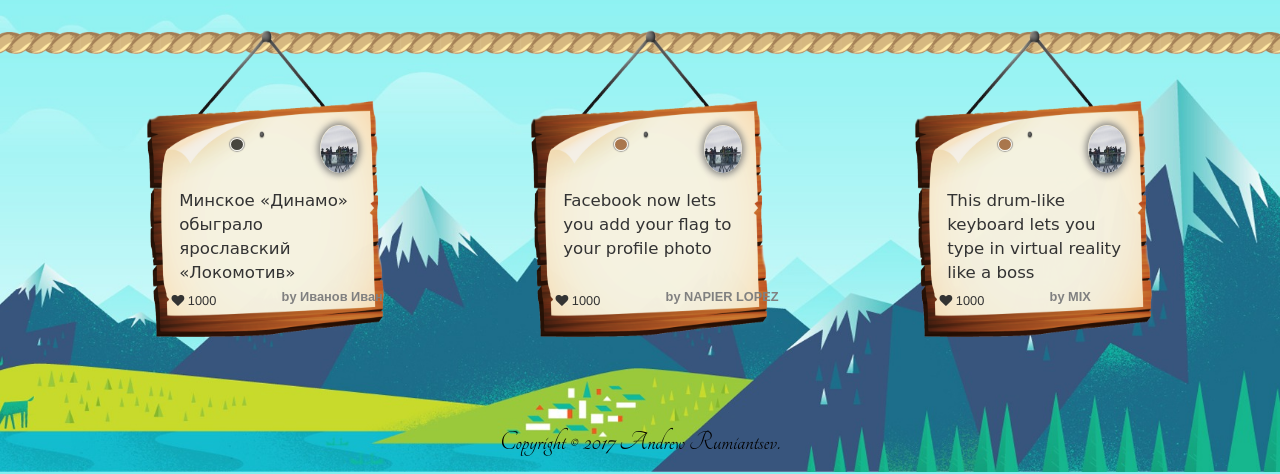
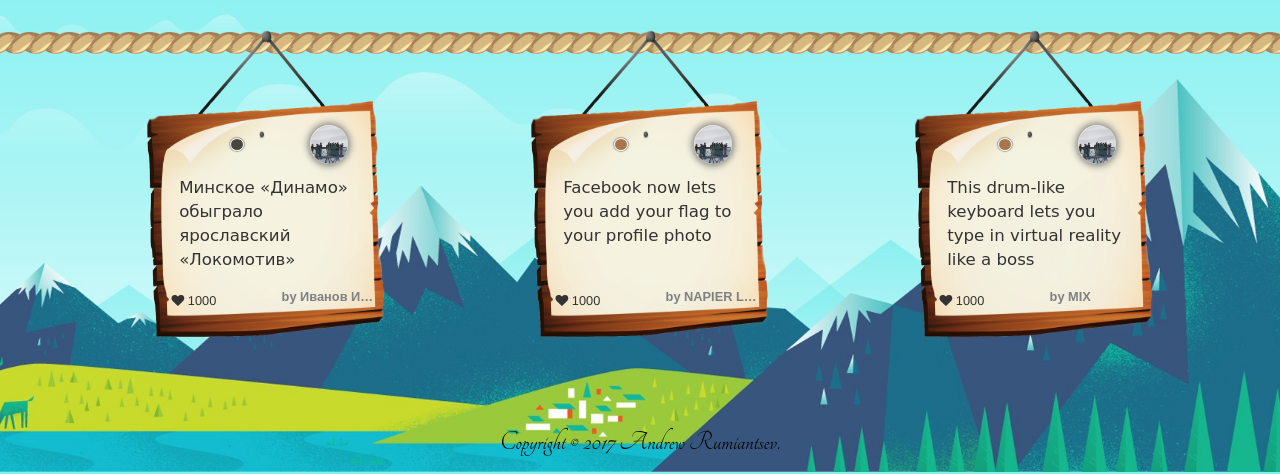
Before and after one commit to akrum/Flight, a plain HTML site: page index.html in a window 1280 px wide. Shown: the part 328-802 px from the top of the page. Drawn offline with nearby package versions, Linux system fonts and the light colour scheme; a web font is replaced by a local one.

Commit message:
made author name fit good

```diff
--- a/styles.css
+++ b/styles.css
@@ -133,8 +133,9 @@
     .sign-text{
         position:absolute;
         box-sizing: content-box;
-        top: 53%;
+        top: 49%;
         left: 20%;
+        text-overflow: ellipsis;
         /*right: 50%; !important;*/
         /*bottom: 50%; !important;*/
         z-index: 3;
@@ -145,11 +146,11 @@
     }
     .sign-auth-pic{
         top: 33%;
-        left: 75%;
+        left: 71%;
         position: absolute;
         z-index: 2;
-        height: 15%;
-        width: 15%;
+        height: 3vmax;
+        width: 3vmax;
         border-radius: 50%;
         box-shadow: 0px 0px 7px 2px grey;
     }
@@ -161,10 +162,14 @@
         font-size: 1vmax;
     }
     .sign-auth-name{
+        overflow: hidden;
         position: absolute;
+        box-sizing: content-box;
         white-space: nowrap;
         top: 84%;
         left: 60%;
+        text-overflow: ellipsis;
+        width: 38%;
         color: gray;
         font-family: sans-serif;
         font-size: 1vmax;
@@ -183,7 +188,6 @@
         top: 50%;
     }
     .small-dot-tag {
-
         top: 37%;
         left: 40%;
         position: absolute;
```
